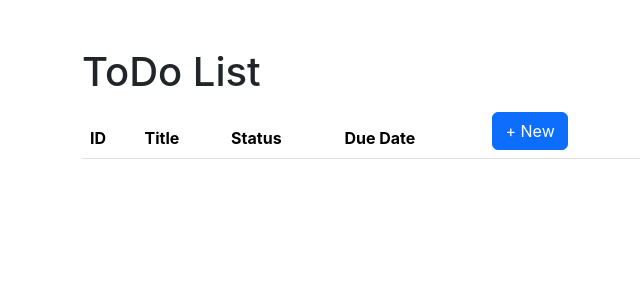
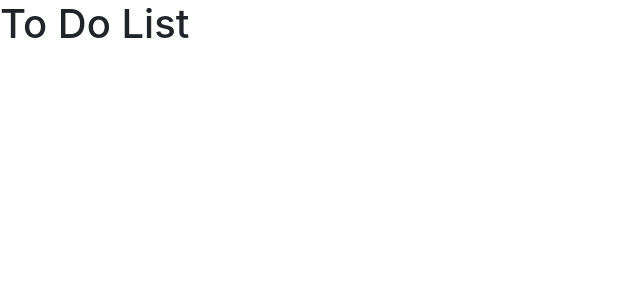
Before and after one commit to Nguonchhay/Sunrise-Y-Web-G19-T4, a React (Create React App) app in the folder todo-app/: page / in a window 1280 px wide. Shown: the top 300 px of the page, without its empty margins (0-640 px from the left). Built offline with nearby package versions, Linux system fonts and the light colour scheme.

Commit message:
[TASK] React split component

```diff
--- a/todo-app/src/App.js
+++ b/todo-app/src/App.js
@@ -1,5 +1,6 @@
 import { useState, useRef } from 'react';
 import './App.css';
+import ToDoList from './components/ToDo/List';
 
 function App() {
 
@@ -205,11 +206,7 @@ function App() {
   }
 
   return (
-    <div className="container">
-      <div className="col-6">
-        { renderContent() }
-      </div>
-    </div>
+    <ToDoList />
   );
 }
 
--- /dev/null
+++ b/todo-app/src/components/ToDo/List.js
@@ -0,0 +1,9 @@
+const ToDoList = () => {
+    return (
+        <div>
+            <h1>To Do List</h1>
+        </div>
+    )
+}
+
+export default ToDoList;
```
Also changed, not shown: todo-app/src/components/ToDo/CreateToDo.js (added, +9 -0 lines), todo-app/src/components/ToDo/EditToDo.js (added, +13 -0 lines).
